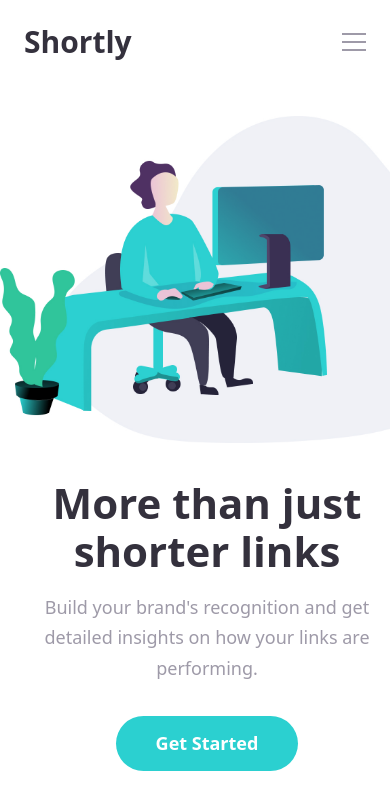
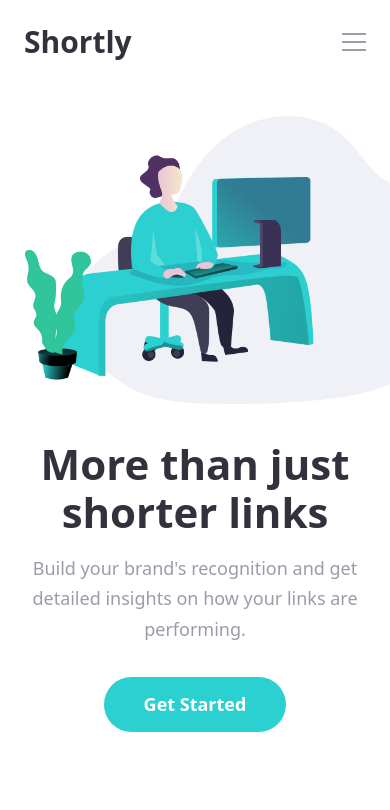
Before and after one commit to MsadafK/url-shortening-api-landing-page, a React (Vite) app: page / in a window 390 px wide. Shown: the top 810 px of the page. Built offline with nearby package versions, Linux system fonts and the light colour scheme.

Commit message:
Navbar and Hero section are fixed at mobile screen sizes

```diff
--- a/src/components/Header/DesktopNavbar.jsx
+++ b/src/components/Header/DesktopNavbar.jsx
@@ -1,6 +1,6 @@
 export default function DesktopNavbar() {
   return (
-    <div className="hidden md:flex items-center gap-8">
+    <div className="hidden lg:flex items-center gap-8">
       <a href="#" className="text-[#9E9AA8] hover:text-[#34313D] font-medium text-sm">
         Features
       </a>
--- a/src/components/Header/Header.jsx
+++ b/src/components/Header/Header.jsx
@@ -7,7 +7,7 @@ export default function Header() {
 
   return (
     <header className="bg-white">
-      <nav className="px-6 py-6 md:px-24 lg:px-32 flex items-center justify-between">
+      <nav className="px-6 py-6 lg:px-32 flex items-center justify-between">
         <div className="flex items-center justify-between gap-12 ">
           {/* Logo */}
           <div className="text-3xl font-bold text-[#34313D]">
@@ -18,7 +18,7 @@ export default function Header() {
         </div>
 
         {/* Desktop Auth Buttons */}
-        <div className="hidden md:flex items-center gap-8">
+        <div className="hidden lg:flex items-center gap-8">
           <a href="#" className="text-[#9E9AA8] hover:text-[#34313D] font-medium text-sm">
             Login
           </a>
--- a/src/components/Header/MobileNavbar.jsx
+++ b/src/components/Header/MobileNavbar.jsx
@@ -3,7 +3,7 @@ export default function MobileNavbar({ isMenuOpen, setIsMenuOpen }) {
     <>
       {/* Mobile Menu Button */}
       <button
-        className="md:hidden flex flex-col gap-1.5 w-6"
+        className="lg:hidden flex flex-col gap-1.5 w-6"
         onClick={() => setIsMenuOpen(!isMenuOpen)}
         aria-label="Toggle menu"
       >
@@ -14,7 +14,7 @@ export default function MobileNavbar({ isMenuOpen, setIsMenuOpen }) {
 
       {/* Mobile Menu Overlay */}
       {isMenuOpen && (
-        <div className="md:hidden fixed inset-0 bg-white z-50 px-6 pt-6">
+        <div className="lg:hidden fixed inset-0 bg-white z-50 px-6 pt-6">
           {/* Mobile Menu Header */}
           <div className="flex items-center justify-between mb-8">
             <div className="text-3xl font-bold text-[#34313D]">
--- a/src/components/Main/HeroSection.jsx
+++ b/src/components/Main/HeroSection.jsx
@@ -2,14 +2,14 @@ import workingImage from "../../assets/working-with-computer.jpg";
 
 export default function HeroSection() {
   return (
-    <section className="pl-6 pt-8 pb-16 md:pl-24 md:pt-12 md:pb-24 lg:pl-32 lg:pt-16 lg:pb-32 overflow-hidden">
+    <section className="px-6 pt-8 pb-16 md:pl-24 md:pt-12 md:pb-24 lg:px-32 lg:pt-16 lg:pb-32 overflow-hidden">
       <div className="flex flex-col md:flex-row-reverse md:items-center md:gap-12 lg:gap-20">
         {/* Illustration - Right side on desktop, top on mobile */}
         <div className="md:flex-1 -mx-6 md:mx-0 mb-9 md:mb-0 relative">
           <img
             src={workingImage}
             alt="Illustration of a person working on a computer"
-            className="w-full h-auto"
+            className="w-[93.5%] ml-auto h-auto"
           />
         </div>
 
```
